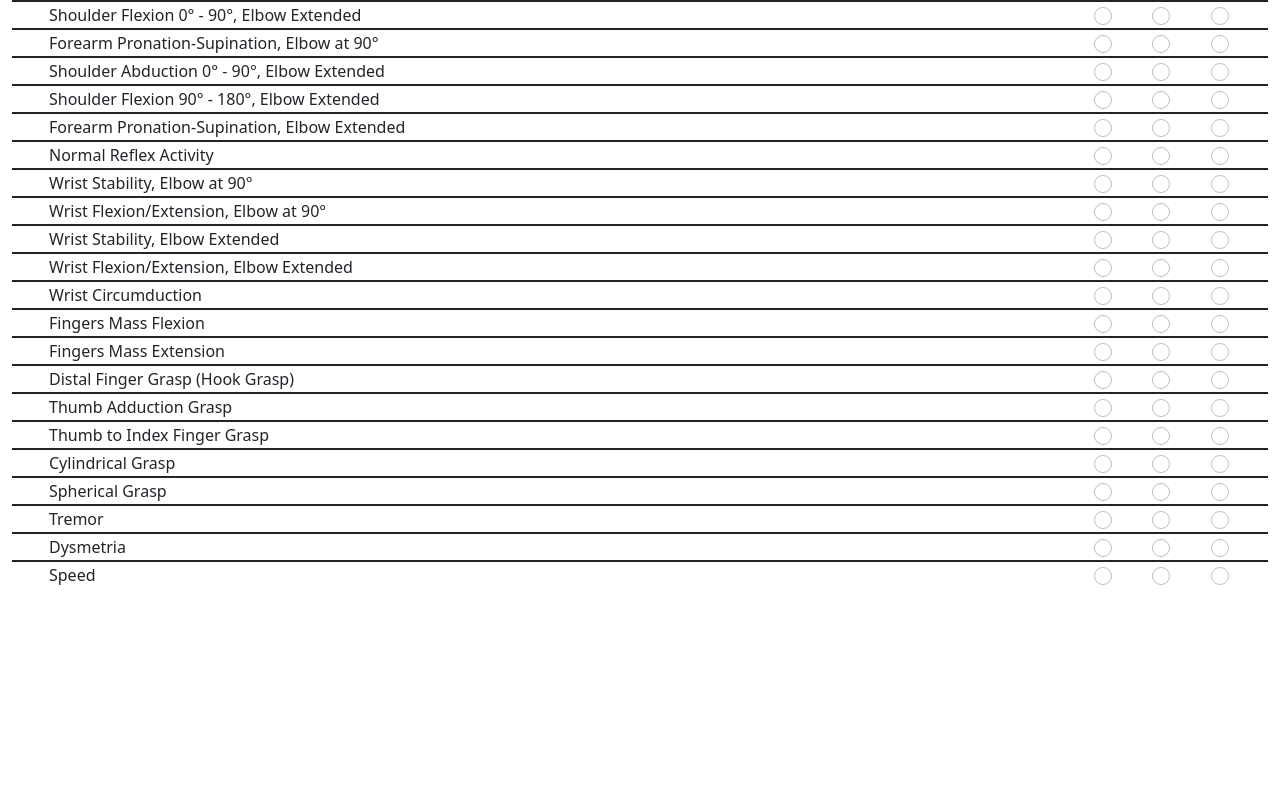
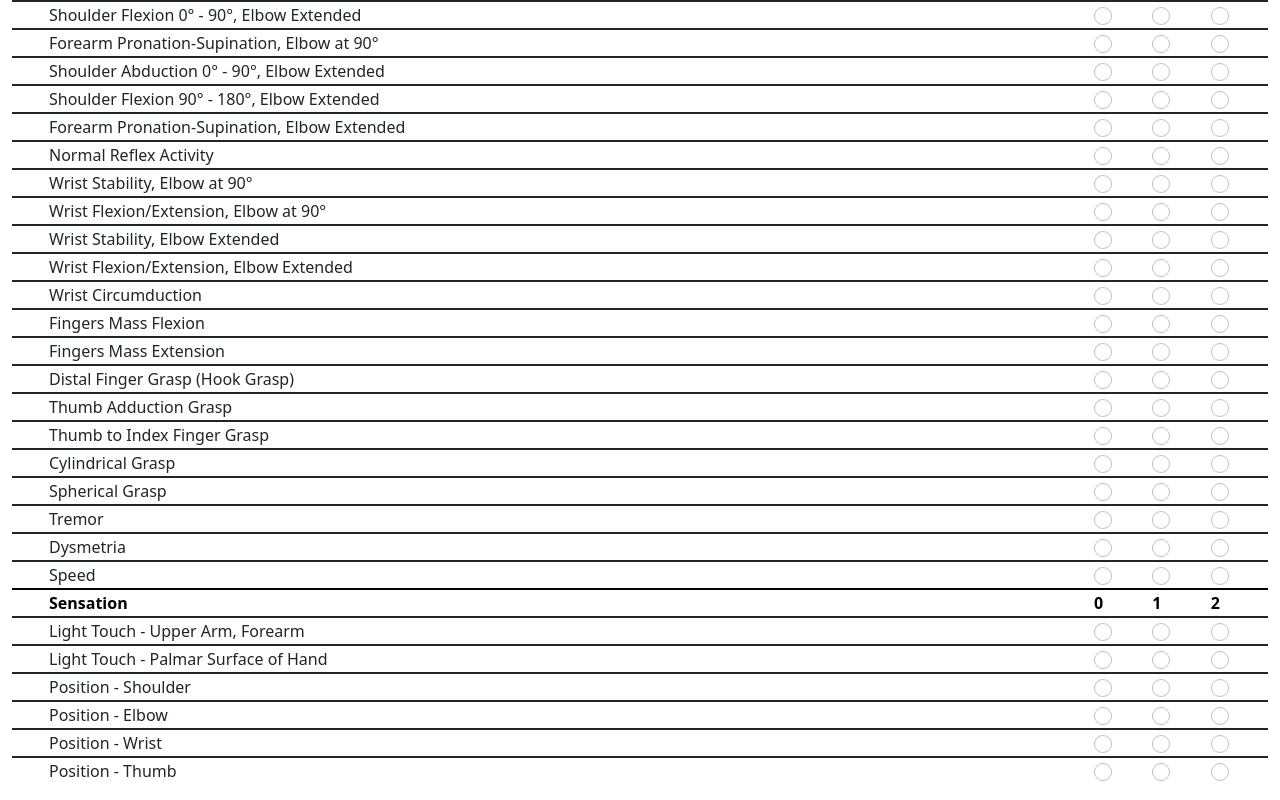
Before and after one commit to muhdarifrawi/20220313-Fma-Scoring, a Vue app: page / in a window 1280 px wide. Shown: the part 501-1301 px from the top of the page. Before the commit the page ends 1105 px from the top, so only its background shows below. Built offline with nearby package versions, Linux system fonts and the light colour scheme.

Commit message:
Added table - Sensation Section.

```diff
--- a/src/components/AdminAndScore.vue
+++ b/src/components/AdminAndScore.vue
@@ -2,7 +2,7 @@
     <div class="container-fluid custom-top-buffer">
         <h1>Administration and Scoring</h1>
         <table class="table table-striped">
-            <tr>
+            <tr class="table-dark">
                 <th>#</th>
                 <th>Test Item</th>
                 <th colspan="3">Score</th>
@@ -13,7 +13,6 @@
                 <th>0</th>
                 <th>1</th>
                 <th>2</th>
-
             </tr>
             <tr>
                 <td></td>
@@ -444,6 +443,91 @@
                     <input class="form-check-input" type="radio" name="speed" value=2>
                 </td>
             </tr>
+            <tr class="table-info">
+                <th></th>
+                <th>Sensation</th>
+                <th>0</th>
+                <th>1</th>
+                <th>2</th>
+            </tr>
+            <tr>
+                <td></td>
+                <td>Light Touch - Upper Arm, Forearm</td>
+                <td>
+                    <input class="form-check-input" type="radio" name="light-touch-upper-arm-forearm" value=0>
+                </td>
+                <td>
+                    <input class="form-check-input" type="radio" name="light-touch-upper-arm-forearm" value=1>
+                </td>
+                <td>
+                    <input class="form-check-input" type="radio" name="light-touch-upper-arm-forearm" value=2>
+                </td>
+            </tr>
+            <tr>
+                <td></td>
+                <td>Light Touch - Palmar Surface of Hand</td>
+                <td>
+                    <input class="form-check-input" type="radio" name="light-touch-palmar-surface-of-hand" value=0>
+                </td>
+                <td>
+                    <input class="form-check-input" type="radio" name="light-touch-palmar-surface-of-hand" value=1>
+                </td>
+                <td>
+                    <input class="form-check-input" type="radio" name="light-touch-palmar-surface-of-hand" value=2>
+                </td>
+            </tr>
+            <tr>
+                <td></td>
+                <td>Position - Shoulder</td>
+                <td>
+                    <input class="form-check-input" type="radio" name="position-shoulder" value=0>
+                </td>
+                <td>
+                    <input class="form-check-input" type="radio" name="position-shoulder" value=1>
+                </td>
+                <td>
+                    <input class="form-check-input" type="radio" name="position-shoulder" value=2>
+                </td>
+            </tr>
+            <tr>
+                <td></td>
+                <td>Position - Elbow</td>
+                <td>
+                    <input class="form-check-input" type="radio" name="position-elbow" value=0>
+                </td>
+                <td>
+                    <input class="form-check-input" type="radio" name="position-elbow" value=1>
+                </td>
+                <td>
+                    <input class="form-check-input" type="radio" name="position-elbow" value=2>
+                </td>
+            </tr>
+            <tr>
+                <td></td>
+                <td>Position - Wrist</td>
+                <td>
+                    <input class="form-check-input" type="radio" name="position-wrist" value=0>
+                </td>
+                <td>
+                    <input class="form-check-input" type="radio" name="position-wrist" value=1>
+                </td>
+                <td>
+                    <input class="form-check-input" type="radio" name="position-wrist" value=2>
+                </td>
+            </tr>
+            <tr>
+                <td></td>
+                <td>Position - Thumb</td>
+                <td>
+                    <input class="form-check-input" type="radio" name="position-thumb" value=0>
+                </td>
+                <td>
+                    <input class="form-check-input" type="radio" name="position-thumb" value=1>
+                </td>
+                <td>
+                    <input class="form-check-input" type="radio" name="position-thumb" value=2>
+                </td>
+            </tr>
         </table>
     </div>
 </template>
```
